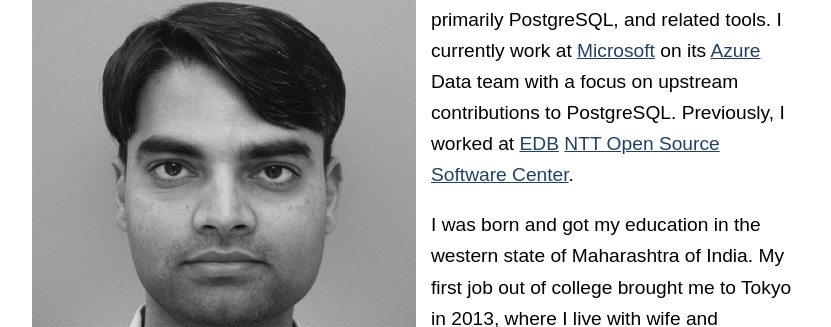
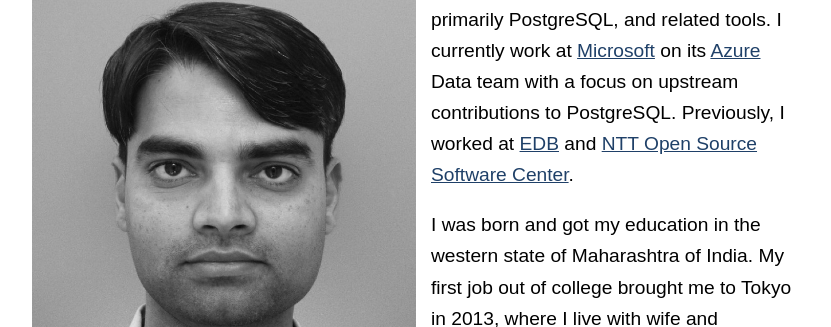
Before and after one commit to amitlan/website, a Jekyll site: the page built from index.md, in a window 1280 px wide. Shown: the part 218-545 px from the top of the page, without its empty margins (224-1055 px from the left). Built offline with Jekyll 4.4.1, drawn with Linux system fonts in a browser that asks for light colours.

Commit message:
Update index.md

```diff
--- a/index.md
+++ b/index.md
@@ -10,7 +10,7 @@ title: Amit Langote
   <a href="https://microsoft.com/">Microsoft</a> on its
   <a href="https://azure.microsoft.com">Azure</a> Data team with a focus on
   upstream contributions to PostgreSQL.  Previously, I worked at
-  <a href="https://enterprisedb.com/">EDB</a>
+  <a href="https://enterprisedb.com/">EDB</a> and
   <a href="https://www.rd.ntt/e/sic/oss/">NTT Open Source Software Center</a>.
 </p>
 
```
